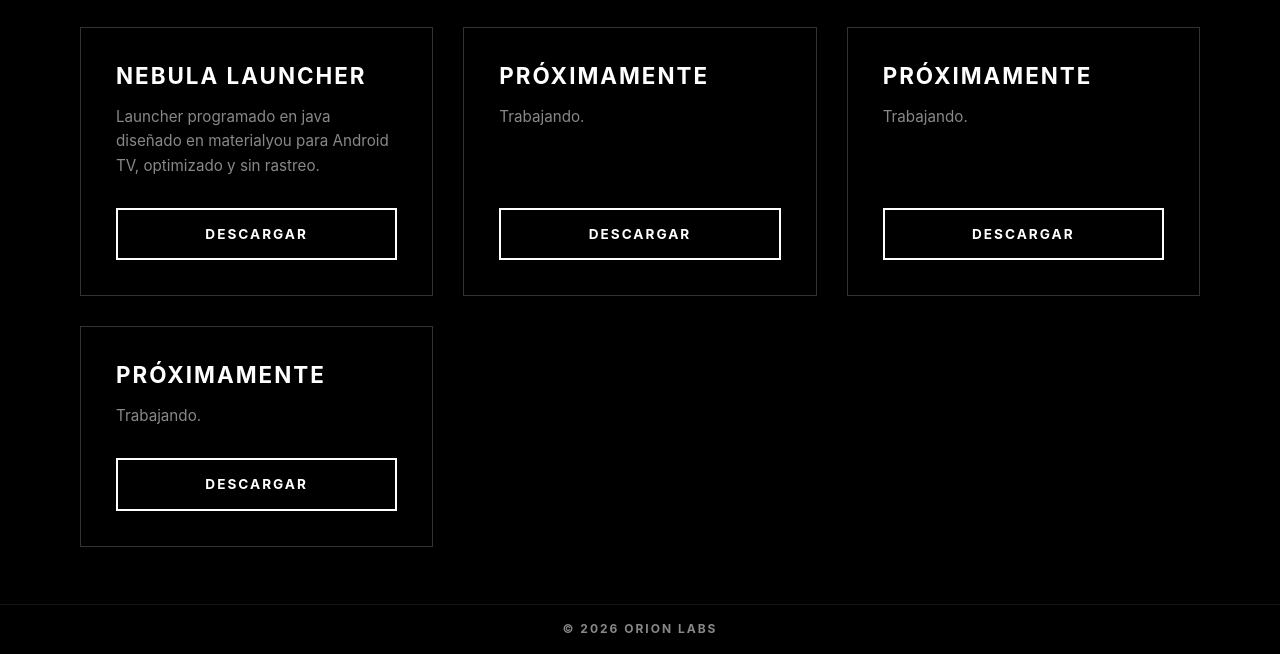
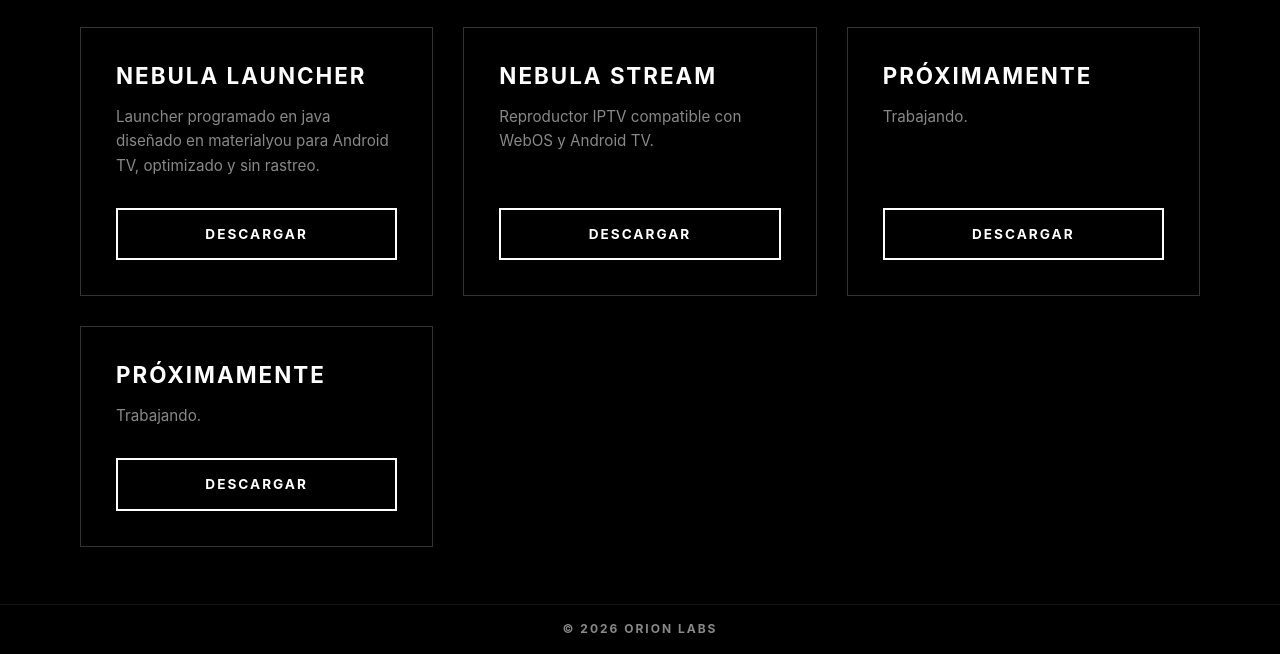
Before and after one commit to orionlabs-core/o, a plain HTML site: page index.html in a window 1280 px wide. Both pictures are taken after a click on the button "APPS". Shown: the part 146-800 px from the top of the page. Drawn offline with Linux system fonts and the light colour scheme.

Commit message:
Update app2 title and description for Nebula Stream

```diff
--- a/index.html
+++ b/index.html
@@ -590,10 +590,10 @@
 
                 <div class="app-card">
                     <div>
-                        <h3 data-i18n="app2_title">Próximamente</h3>
-                        <p data-i18n="app2_desc">Trabajando.</p>
+                        <h3 data-i18n="app2_title">Nebula Stream</h3>
+                        <p data-i18n="app2_desc">Reproductor IPTV compatible con WebOS y Android TV.</p>
                     </div>
-                    <a href="https://github.com/orionlabs-core" target="_blank" class="btn-spacex" data-i18n="btn_download">Descargar</a>
+                    <a href="https://github.com/orionlabs-core/nebulastream-for-webos/releases/" target="_blank" class="btn-spacex" data-i18n="btn_download">Descargar</a>
                 </div>
 
                 <div class="app-card">
@@ -635,8 +635,8 @@
                 btn_download: "Descargar",
                 app1_title: "Nebula Launcher",
                 app1_desc: "Launcher programado en java diseñado en materialyou para Android TV, optimizado y sin rastreo.",
-                app2_title: "Próximamente",
-                app2_desc: "Trabajando",
+                app2_title: "Nebula Stream",
+                app2_desc: "Reproductor IPTV compatible con WebOS y Android TV",
                 app3_title: "Próximamente",
                 app3_desc: "Trabajando",
                 app4_title: "Próximamente",
@@ -652,8 +652,8 @@
                 btn_download: "Download",
                 app1_title: "Nebula Launcher",
                 app1_desc: "Java-programmed launcher designed in MaterialYou for Android TV, optimized and tracking-free.",
-                app2_title: "Soon",
-                app2_desc: "Working",
+                app2_title: "Nebula Stream",
+                app2_desc: "IPTV player compatible with WebOS and Android TV",
                 app3_title: "Soon",
                 app3_desc: "Working",
                 app4_title: "Soon",
```
